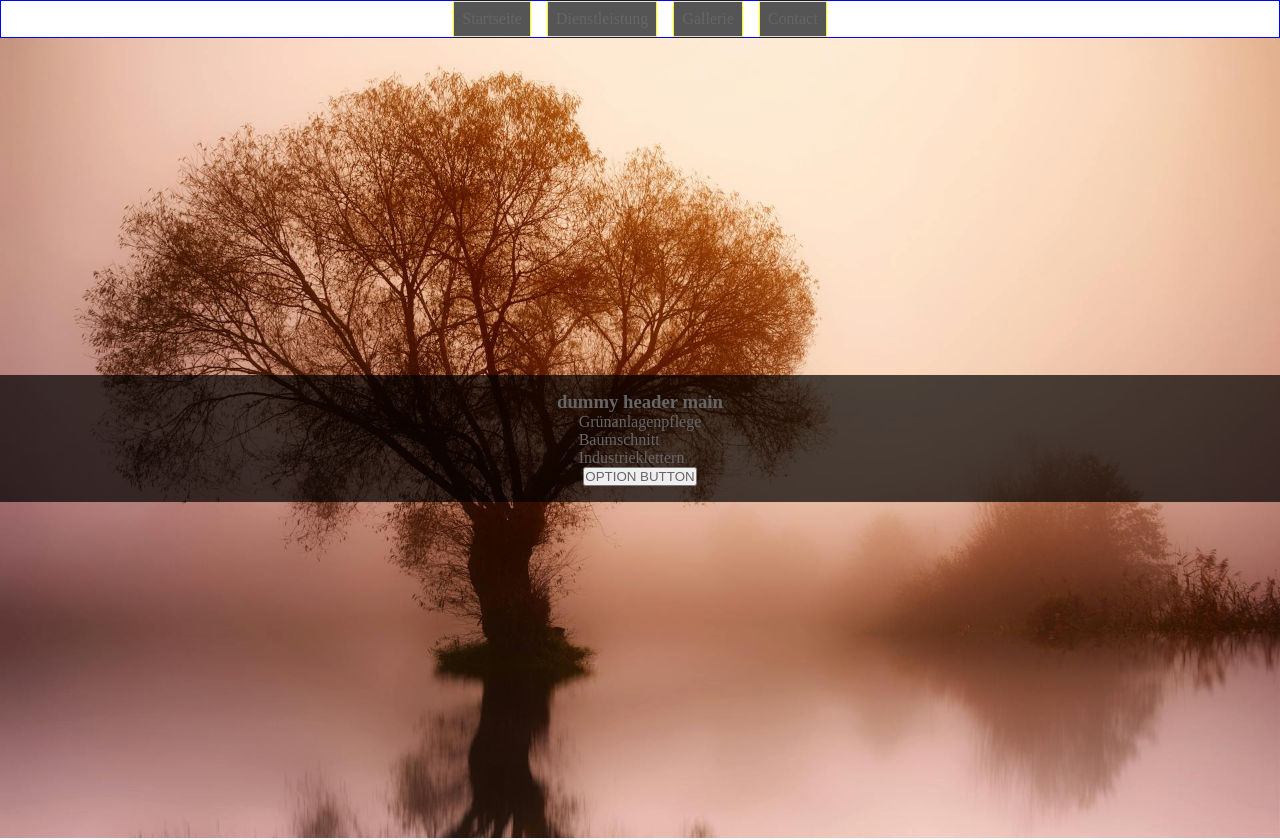
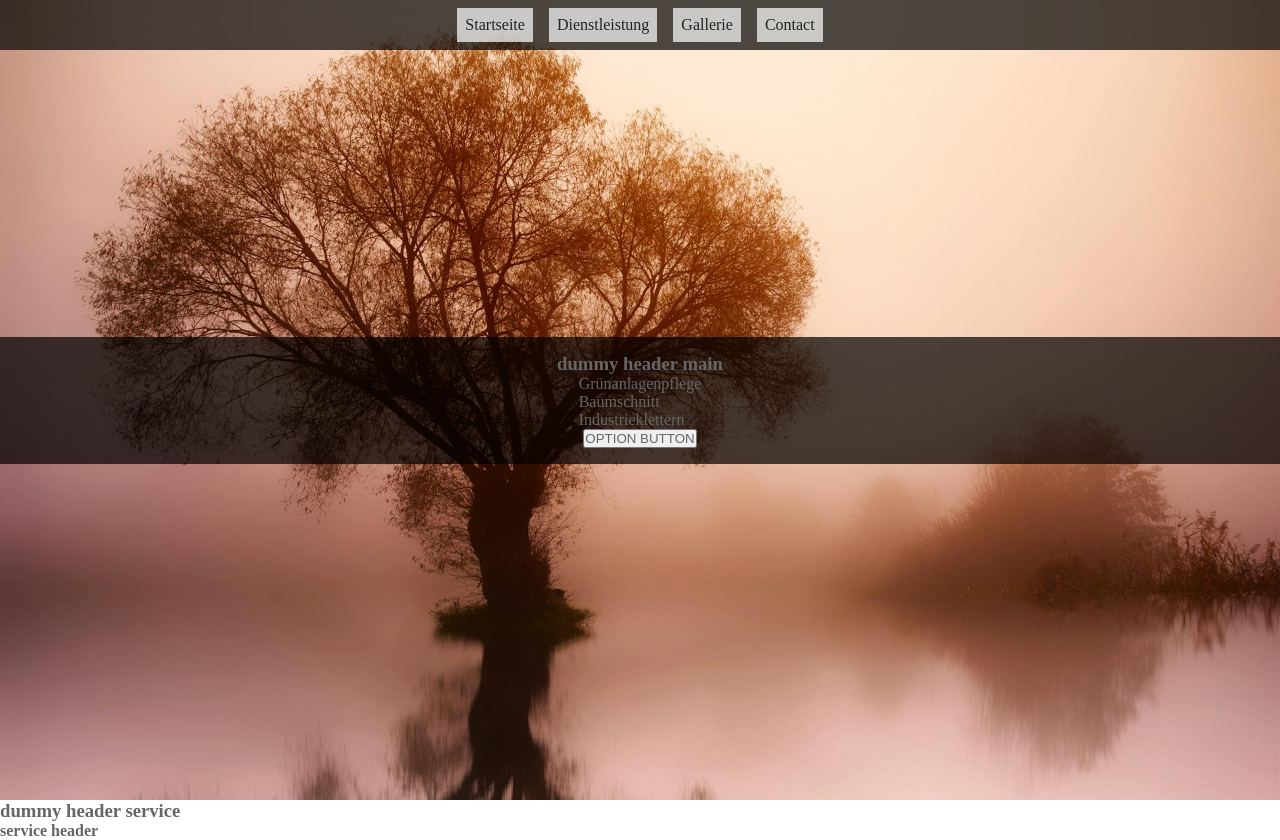
Before and after one commit to Schw4lbe/hp-kv, a Vue app: page / in a window 1280 px wide. Shown: the top 840 px of the page. Built offline with nearby package versions, Linux system fonts and the light colour scheme.

Commit message:
styling changes to navbar. created service section partial.

```diff
--- a/public/css/main.css
+++ b/public/css/main.css
@@ -1,19 +1,21 @@
 .navbar-items {
+  position: fixed;
   display: flex;
   justify-content: center;
   height: max-content;
   width: 100%;
-  border: 1px solid blue;
+  padding: 0.5rem;
+  background: rgba(0, 0, 0, 0.7);
 }
 .navbar-items .nav-item {
   padding: 0.5rem;
   margin: 0 0.5rem;
-  border: 1px solid yellow;
-  background: #555;
+  color: #222;
+  background: rgba(255, 255, 255, 0.7);
 }
 .navbar-items .nav-item:hover {
-  background: #aaa;
-  color: black;
+  background: #222;
+  color: beige;
 }
 
 .footer-items {
--- a/src/assets/scss/main.scss
+++ b/src/assets/scss/main.scss
@@ -2,7 +2,9 @@
 @use "partials/navbar-main";
 @use "partials/footer-main";
 @use "partials/home-view";
+
 @use "partials/main-section";
+@use "partials/service-section";
 
 * {
   margin: 0;
--- a/src/assets/scss/partials/_navbar-main.scss
+++ b/src/assets/scss/partials/_navbar-main.scss
@@ -1,21 +1,23 @@
 // @use "../abstracts/" as *;
 
 .navbar-items {
+  position: fixed;
   display: flex;
   justify-content: center;
 
   height: max-content;
   width: 100%;
-  border: 1px solid blue;
+  padding: 0.5rem;
+  background: rgba($color: #000, $alpha: 0.7);
   .nav-item {
     padding: 0.5rem;
     margin: 0 0.5rem;
-    border: 1px solid yellow;
-    background: #555;
+    color: #222;
+    background: rgba($color: #fff, $alpha: 0.7);
 
     &:hover {
-      background: #aaa;
-      color: black;
+      background: #222;
+      color: beige;
     }
   }
 }
--- /dev/null
+++ b/src/assets/scss/partials/_service-section.scss
@@ -0,0 +1 @@
+// @use "../abstracts/" as *;
--- a/src/components/ServiceSection.vue
+++ b/src/components/ServiceSection.vue
@@ -13,7 +13,6 @@
         </div>
 
         <!--
-        some service items comming here.
         potential for own components.
         consider tiny animations.
         telling a story for each service example.
```
Also changed, not shown: 1 other file (tests, documents, lock files or other folders).
